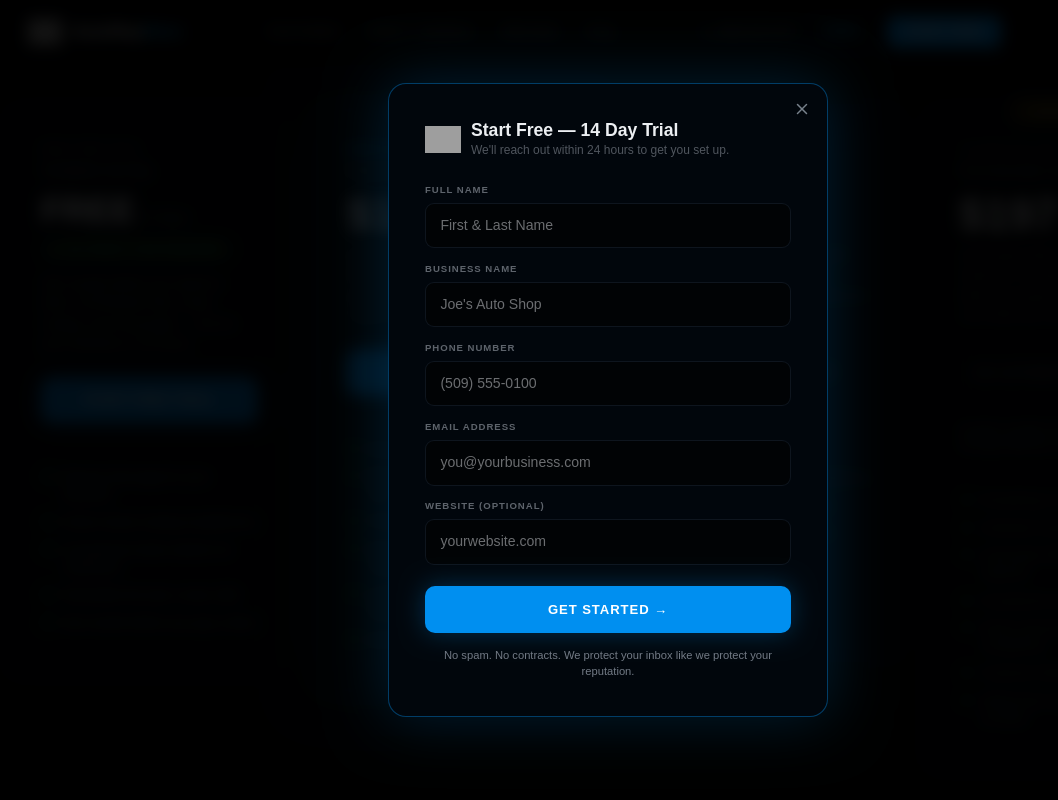
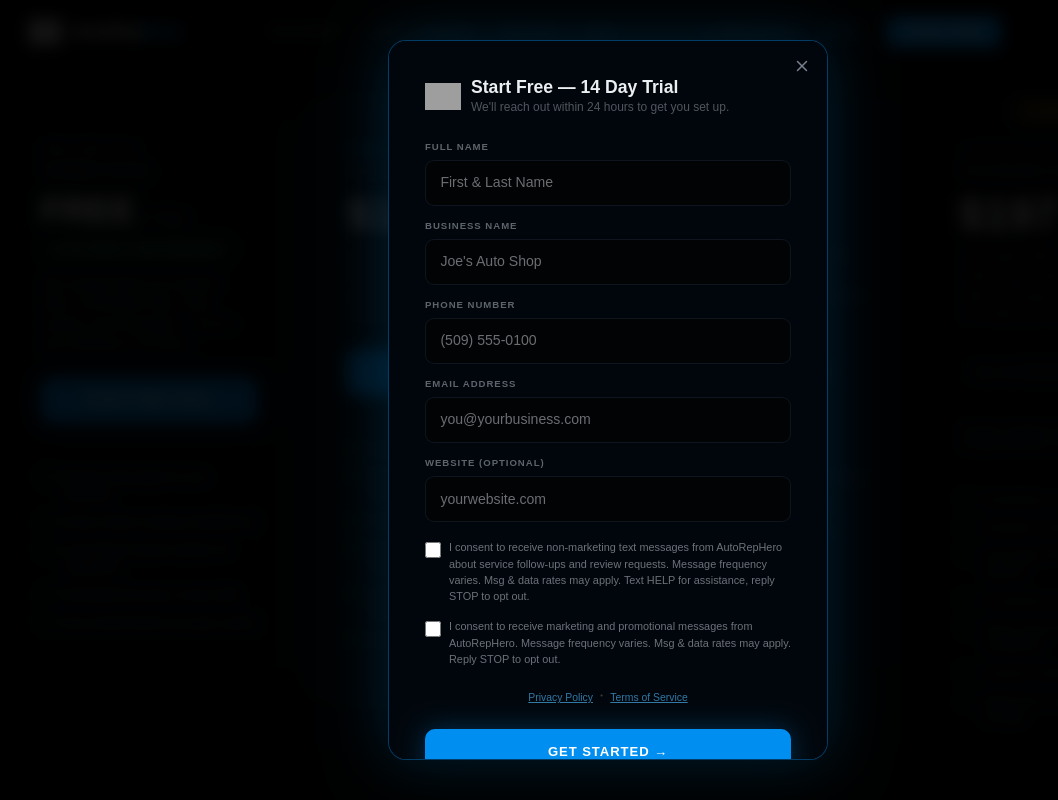
Before and after one commit to AutoRepHero/autorephero-site, a React (Vite) app: page / in a window 1280 px wide. Both pictures are taken after a click on the button "START FREE TRIAL". Shown: the part 3462-4262 px from the top of the page, without its empty margins (32-1090 px from the left). Built offline with nearby package versions, Linux system fonts and the light colour scheme; grey boxes are pictures that could not be loaded.

Commit message:
Add SMS + marketing consent checkboxes + Privacy/Terms links to lead form

```diff
--- a/src/pages/LandingPage.tsx
+++ b/src/pages/LandingPage.tsx
@@ -32,6 +32,8 @@
 // ─── Lead Capture Modal ───────────────────────────────────────
 function LeadModal({ open, onClose }: { open: boolean; onClose: () => void }) {
   const [form, setForm] = useState({ name: "", business: "", phone: "", email: "", website: "" });
+  const [smsConsent, setSmsConsent] = useState(false);
+  const [marketingConsent, setMarketingConsent] = useState(false);
   const [submitted, setSubmitted] = useState(false);
   const [loading, setLoading] = useState(false);
 
@@ -54,6 +56,8 @@
           phone: form.phone,
           email: form.email,
           website: form.website || "Not provided",
+          sms_consent: smsConsent ? "Yes" : "No",
+          marketing_consent: marketingConsent ? "Yes" : "No",
           _replyto: form.email,
           _subject: `New AutoRepHero Lead — ${form.business}`,
         }),
@@ -165,6 +169,51 @@
                   />
                 </div>
               ))}
+              {/* SMS Consent Checkbox */}
+              <div style={{ display: "flex", alignItems: "flex-start", gap: "0.5rem", marginTop: "0.25rem" }}>
+                <input
+                  type="checkbox"
+                  checked={smsConsent}
+                  onChange={(e) => setSmsConsent(e.target.checked)}
+                  style={{ marginTop: 3, accentColor: "oklch(0.62 0.2 240)", width: 16, height: 16, flexShrink: 0 }}
+                />
+                <label style={{
+                  fontFamily: "'DM Sans', sans-serif",
+                  fontSize: "0.68rem", color: "oklch(0.55 0.015 255)", lineHeight: 1.5,
+                }}>
+                  I consent to receive non-marketing text messages from AutoRepHero about service follow-ups and review requests. Message frequency varies. Msg & data rates may apply. Text HELP for assistance, reply STOP to opt out.
+                </label>
+              </div>
+
+              {/* Marketing Consent Checkbox */}
+              <div style={{ display: "flex", alignItems: "flex-start", gap: "0.5rem" }}>
+                <input
+                  type="checkbox"
+                  checked={marketingConsent}
+                  onChange={(e) => setMarketingConsent(e.target.checked)}
+                  style={{ marginTop: 3, accentColor: "oklch(0.62 0.2 240)", width: 16, height: 16, flexShrink: 0 }}
+                />
+                <label style={{
+                  fontFamily: "'DM Sans', sans-serif",
+                  fontSize: "0.68rem", color: "oklch(0.55 0.015 255)", lineHeight: 1.5,
+                }}>
+                  I consent to receive marketing and promotional messages from AutoRepHero. Message frequency varies. Msg & data rates may apply. Reply STOP to opt out.
+                </label>
+              </div>
+
+              {/* Privacy + Terms links */}
+              <div style={{ textAlign: "center", marginTop: "0.15rem" }}>
+                <a href="/privacy" target="_blank" style={{
+                  fontFamily: "'DM Sans', sans-serif",
+                  fontSize: "0.65rem", color: "oklch(0.55 0.1 240)", textDecoration: "underline",
+                }}>Privacy Policy</a>
+                <span style={{ color: "oklch(0.35 0 0)", margin: "0 0.4rem" }}>·</span>
+                <a href="/terms" target="_blank" style={{
+                  fontFamily: "'DM Sans', sans-serif",
+                  fontSize: "0.65rem", color: "oklch(0.55 0.1 240)", textDecoration: "underline",
+                }}>Terms of Service</a>
+              </div>
+
               <button
                 type="submit"
                 disabled={loading}
```
